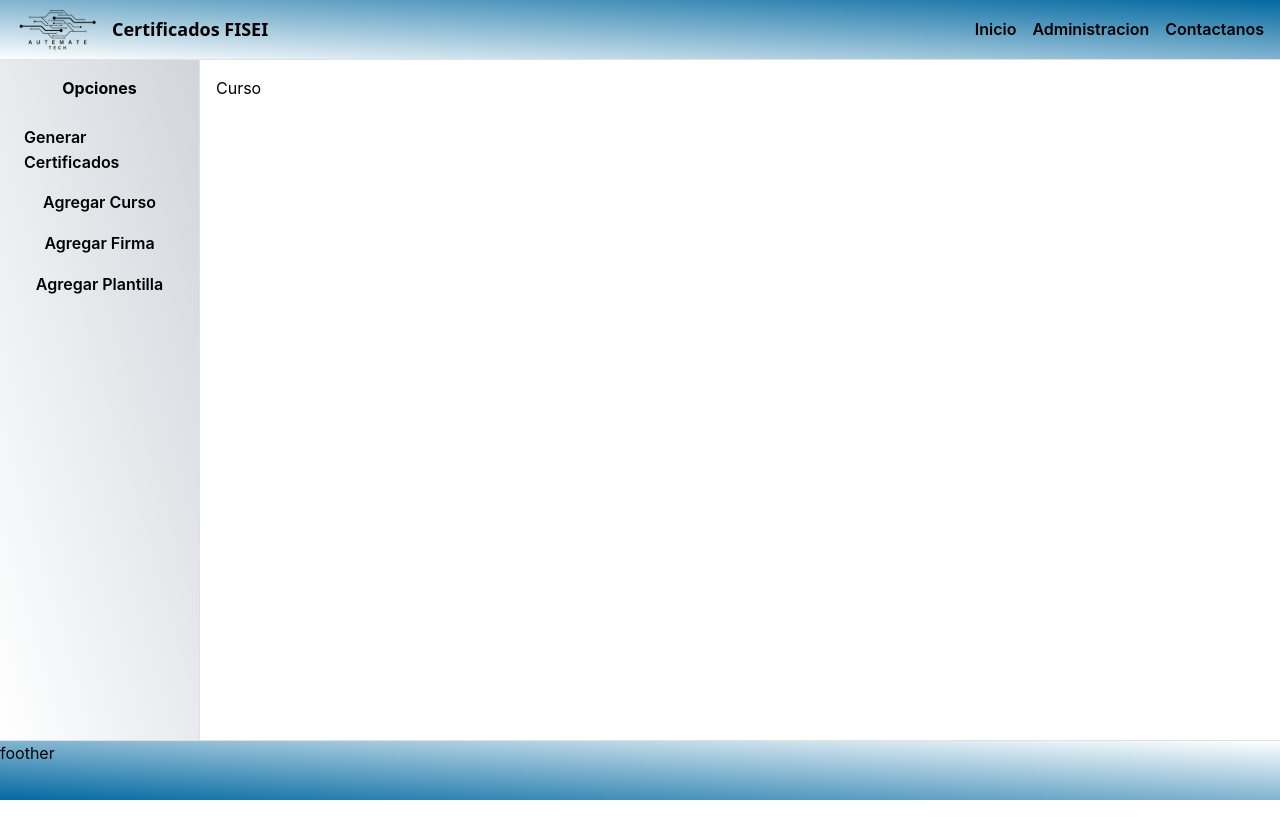
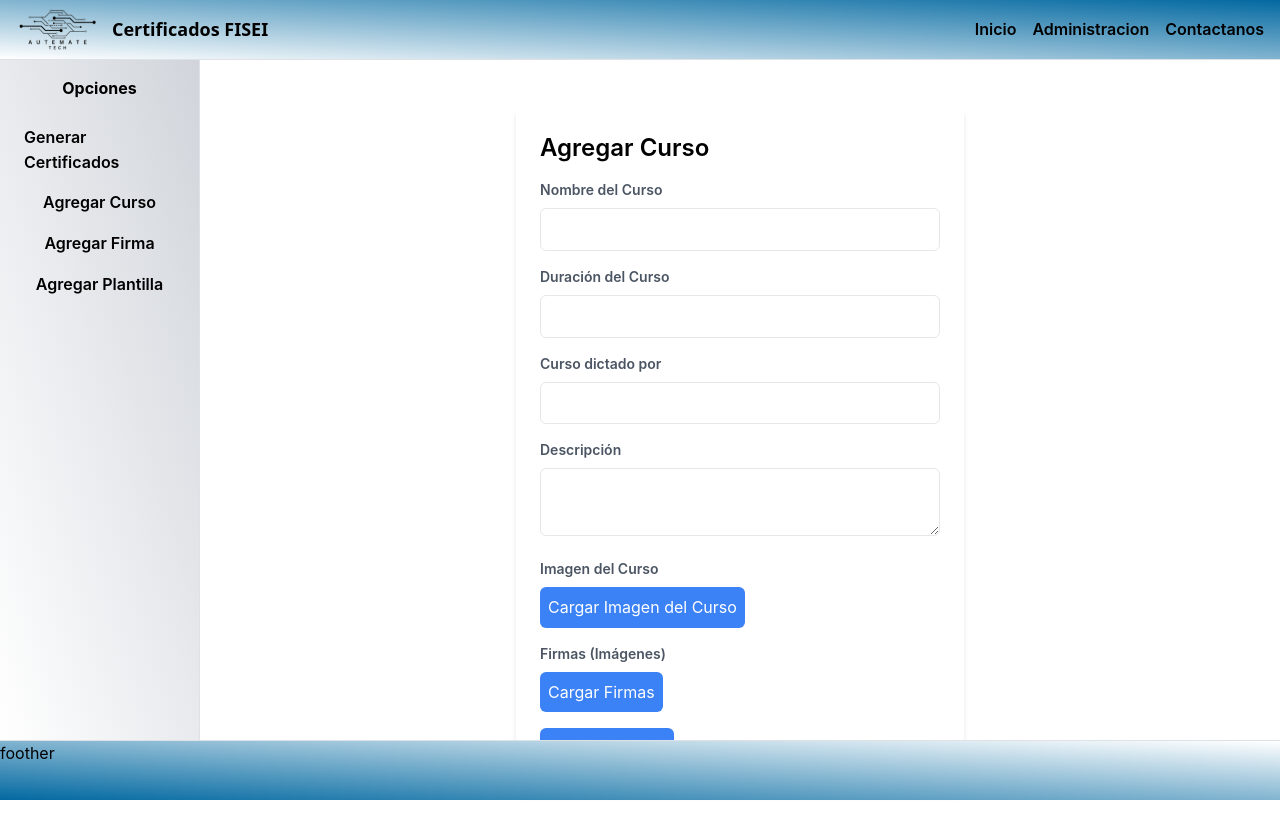
Before and after one commit to certiDas/certiFisei, a React (Vite) app: page /cargarCurso in a window 1280 px wide. Shown: the top 838 px of the page. Before the commit the page ends 800 px from the top, so only its background shows below. Built offline with nearby package versions, Linux system fonts and the light colour scheme.

Commit message:
Agregacion de formularios de curso y firma

```diff
--- a/src/components/viewAdmin/Curso.tsx
+++ b/src/components/viewAdmin/Curso.tsx
@@ -1,9 +1,156 @@
-import React from 'react'
+import React, { useState, ChangeEvent, FormEvent } from 'react';
 
+const CursoComponent: React.FC = () => {
+  const [nombreCurso, setNombreCurso] = useState<string>('');
+  const [duracionCurso, setDuracionCurso] = useState<string>('');
+  const [cursoDictadoPor, setCursoDictadoPor] = useState<string>('');
+  const [descripcion, setDescripcion] = useState<string>('');
+  const [cursoImagen, setCursoImagen] = useState<FileList | null>(null);
+  const [firmaImagenes, setFirmaImagenes] = useState<FileList | null>(null);
 
+  const handleNombreCursoChange = (e: ChangeEvent<HTMLInputElement>) => {
+    setNombreCurso(e.target.value);
+  };
 
-export default function Curso() {
+  const handleDuracionCursoChange = (e: ChangeEvent<HTMLInputElement>) => {
+    setDuracionCurso(e.target.value);
+  };
+
+  const handleCursoDictadoPorChange = (e: ChangeEvent<HTMLInputElement>) => {
+    setCursoDictadoPor(e.target.value);
+  };
+
+  const handleDescripcionChange = (e: ChangeEvent<HTMLTextAreaElement>) => {
+    setDescripcion(e.target.value);
+  };
+
+  const handleCursoImagenChange = (e: ChangeEvent<HTMLInputElement>) => {
+    if (e.target.files) {
+      setCursoImagen(e.target.files);
+    }
+  };
+
+  const handleFirmaImagenesChange = (e: ChangeEvent<HTMLInputElement>) => {
+    if (e.target.files) {
+      setFirmaImagenes(e.target.files);
+    }
+  };
+
+  const handleCargarImagenCursoClick = () => {
+    const input = document.getElementById('imagenCursoInput');
+    if (input) {
+      input.click();
+    }
+  };
+
+  const handleCargarFirmasClick = () => {
+    const input = document.getElementById('firmaImagenesInput');
+    if (input) {
+      input.click();
+    }
+  };
+
+  const handleRegistrarCursoClick = (e: FormEvent) => {
+    e.preventDefault();
+
+    // Aquí puedes realizar la lógica para enviar los datos y las imágenes al servidor
+    console.log('Nombre del curso:', nombreCurso);
+    console.log('Duración del curso:', duracionCurso);
+    console.log('Curso dictado por:', cursoDictadoPor);
+    console.log('Descripción:', descripcion);
+    console.log('Imagen del curso:', cursoImagen);
+    console.log('Firmas (imágenes):', firmaImagenes);
+  };
+
   return (
-    <div>Curso</div>
-  )
-}
+    <div className="max-w-md mx-auto mt-8 p-6 bg-white rounded-md shadow-md">
+      <h2 className="text-2xl font-semibold mb-4">Agregar Curso</h2>
+      <form onSubmit={handleRegistrarCursoClick}>
+        <div className="mb-4">
+          <label className="block text-gray-600 text-sm font-semibold mb-2">Nombre del Curso</label>
+          <input
+            type="text"
+            className="w-full p-2 border rounded-md"
+            value={nombreCurso}
+            onChange={handleNombreCursoChange}
+            required
+          />
+        </div>
+        <div className="mb-4">
+          <label className="block text-gray-600 text-sm font-semibold mb-2">Duración del Curso</label>
+          <input
+            type="text"
+            className="w-full p-2 border rounded-md"
+            value={duracionCurso}
+            onChange={handleDuracionCursoChange}
+            required
+          />
+        </div>
+        <div className="mb-4">
+          <label className="block text-gray-600 text-sm font-semibold mb-2">Curso dictado por</label>
+          <input
+            type="text"
+            className="w-full p-2 border rounded-md"
+            value={cursoDictadoPor}
+            onChange={handleCursoDictadoPorChange}
+            required
+          />
+        </div>
+        <div className="mb-4">
+          <label className="block text-gray-600 text-sm font-semibold mb-2">Descripción</label>
+          <textarea
+            className="w-full p-2 border rounded-md"
+            value={descripcion}
+            onChange={handleDescripcionChange}
+            required
+          />
+        </div>
+        <div className="mb-4">
+          <label className="block text-gray-600 text-sm font-semibold mb-2">Imagen del Curso</label>
+          <input
+            id="imagenCursoInput"
+            type="file"
+            accept="image/*"
+            onChange={handleCursoImagenChange}
+            className="hidden"
+            required
+          />
+          <button
+            type="button"
+            onClick={handleCargarImagenCursoClick}
+            className="bg-blue-500 text-white p-2 rounded-md hover:bg-blue-600"
+          >
+            Cargar Imagen del Curso
+          </button>
+        </div>
+        <div className="mb-4">
+          <label className="block text-gray-600 text-sm font-semibold mb-2">Firmas (Imágenes)</label>
+          <input
+            id="firmaImagenesInput"
+            type="file"
+            accept="image/*"
+            multiple
+            onChange={handleFirmaImagenesChange}
+            className="hidden"
+            required
+          />
+          <button
+            type="button"
+            onClick={handleCargarFirmasClick}
+            className="bg-blue-500 text-white p-2 rounded-md hover:bg-blue-600"
+          >
+            Cargar Firmas
+          </button>
+        </div>
+        <button
+          type="submit"
+          className="bg-blue-500 text-white p-2 rounded-md hover:bg-blue-600"
+        >
+          Registrar Curso
+        </button>
+      </form>
+    </div>
+  );
+};
+
+export default CursoComponent;
--- a/src/components/viewAdmin/Firma.tsx
+++ b/src/components/viewAdmin/Firma.tsx
@@ -1,7 +1,78 @@
-import React from 'react'
+import React, { useState, ChangeEvent, FormEvent } from 'react';
 
-export default function Firma() {
+const Firma: React.FC = () => {
+  const [nombres, setNombres] = useState<string>('');
+  const [apellidos, setApellidos] = useState<string>('');
+  const [imagen, setImagen] = useState<File | null>(null);
+
+  const handleNombresChange = (e: ChangeEvent<HTMLInputElement>) => {
+    setNombres(e.target.value);
+  };
+
+  const handleApellidosChange = (e: ChangeEvent<HTMLInputElement>) => {
+    setApellidos(e.target.value);
+  };
+
+  const handleImagenChange = (e: ChangeEvent<HTMLInputElement>) => {
+    if (e.target.files) {
+      // Aquí puedes realizar cualquier lógica necesaria para manejar la imagen
+      const file = e.target.files[0];
+      setImagen(file);
+    }
+  };
+
+  const handleSubmit = (e: FormEvent) => {
+    e.preventDefault();
+
+    // Aquí puedes realizar la lógica para enviar los datos y la imagen al servidor
+    console.log('Nombres:', nombres);
+    console.log('Apellidos:', apellidos);
+    console.log('Imagen:', imagen);
+  };
+
   return (
-    <div>Firma</div>
-  )
-}
+    <div className="max-w-md mx-auto mt-8 p-6 bg-white rounded-md shadow-md">
+      <h2 className="text-2xl font-semibold mb-4">Firmas</h2>
+      <form onSubmit={handleSubmit}>
+        <div className="mb-4">
+          <label className="block text-gray-600 text-sm font-semibold mb-2">Nombres</label>
+          <input
+            type="text"
+            className="w-full p-2 border rounded-md"
+            value={nombres}
+            onChange={handleNombresChange}
+            required
+          />
+        </div>
+        <div className="mb-4">
+          <label className="block text-gray-600 text-sm font-semibold mb-2">Apellidos</label>
+          <input
+            type="text"
+            className="w-full p-2 border rounded-md"
+            value={apellidos}
+            onChange={handleApellidosChange}
+            required
+          />
+        </div>
+        <div className="mb-4">
+          <label className="block text-gray-600 text-sm font-semibold mb-2">Cargar firma electronica</label>
+          <input
+            type="file"
+            accept="image/*"
+            onChange={handleImagenChange}
+            className="w-full p-2 border rounded-md"
+            required
+          />
+        </div>
+        <button
+          type="submit"
+          className="bg-blue-500 text-white p-2 rounded-md hover:bg-blue-600"
+        >
+          Cargar nueva firma
+        </button>
+      </form>
+    </div>
+  );
+};
+
+export default Firma;
```
